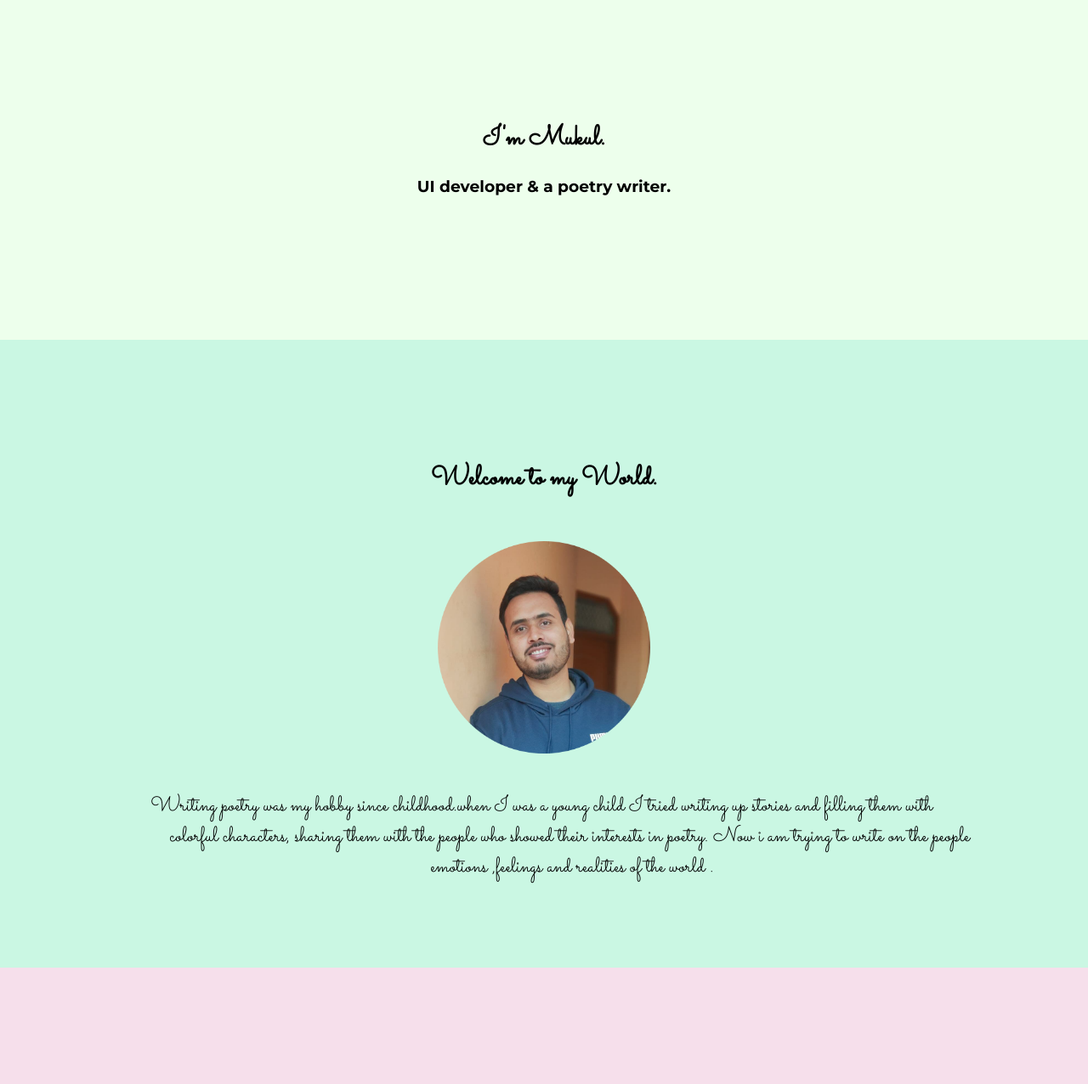
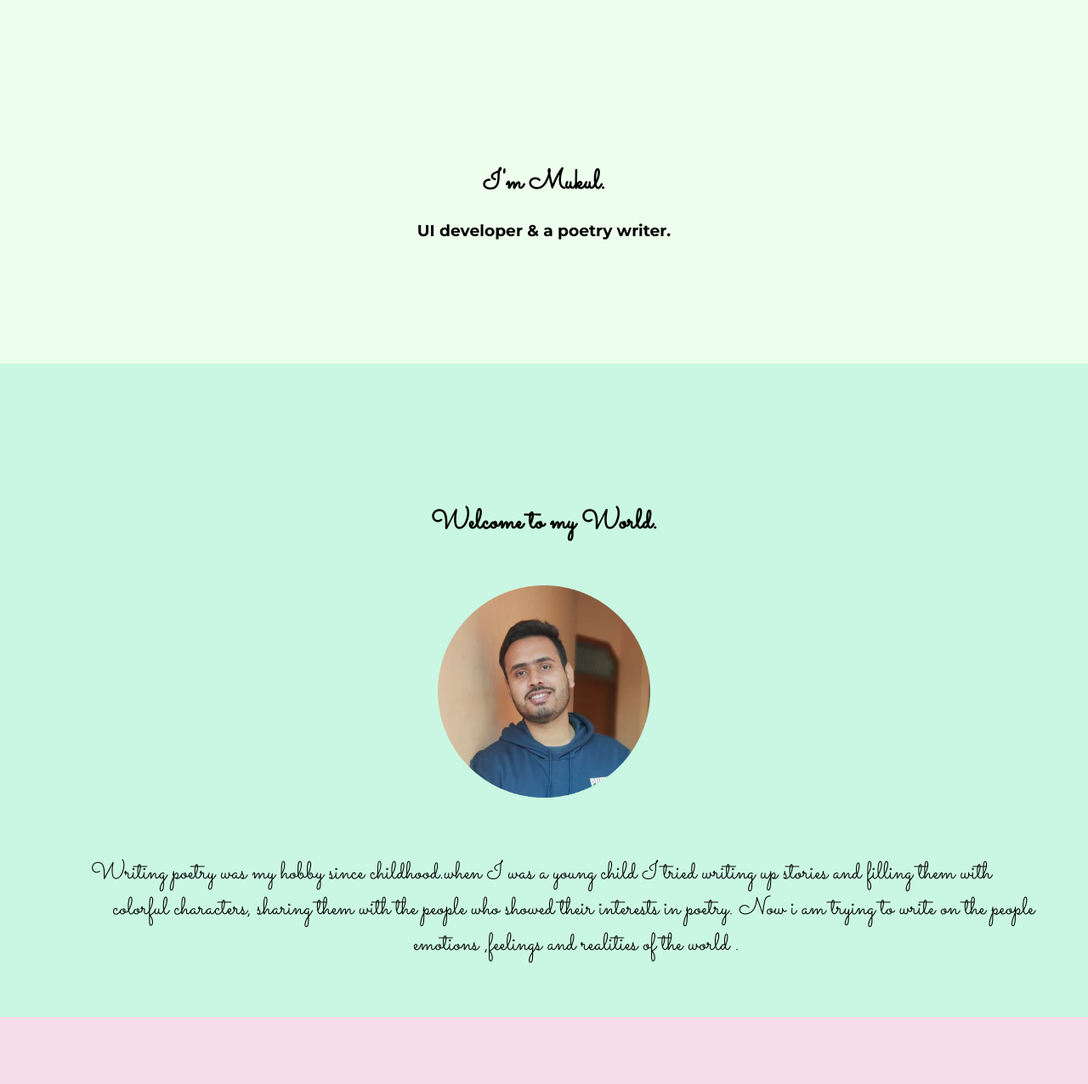
Before and after one commit to mukulbhardwaj10/personalWebsite, a plain HTML site: page index.html in a window 1280 px wide. Shown: the top 1276 px of the page at 85% size. Drawn offline with Linux system fonts and the light colour scheme.

Commit message:
Update style.css

```diff
--- a/css/style.css
+++ b/css/style.css
@@ -9,14 +9,14 @@ body{
 
 }
 h1{
-    margin-top: 40px;
+    margin-top: 5%;
     font-family: 'Sacramento',cursive;
 }
 pre{
-    margin-top: 40px;
+    margin-top: 5%;
     font-family: 'Sacramento',cursive;
-    font-size: 25px;
-    margin-bottom: 100px;
+    font-size: 180%;
+    margin-bottom: 5%;
 }
 h2{
     font-family: "Montserrat",sans-serif;
@@ -27,8 +27,8 @@ h3{
 
 .top {
     background-color: #edffec;
-    position: relative;
-    padding-top: 100px;
+
+    padding-top: 10%;
     height: 300px;
 
 
@@ -51,7 +51,7 @@ h3{
 .middle
 {
     background-color: #caf7e3;
-    position: relative;
+
     padding-top: 100px;
 
 }
@@ -114,7 +114,7 @@ h3{
 .bottom
 {
     background-color: #b8b5ff;
-    position: relative;
+
     padding-top: 100px;
     height: 100px;
 }
```
